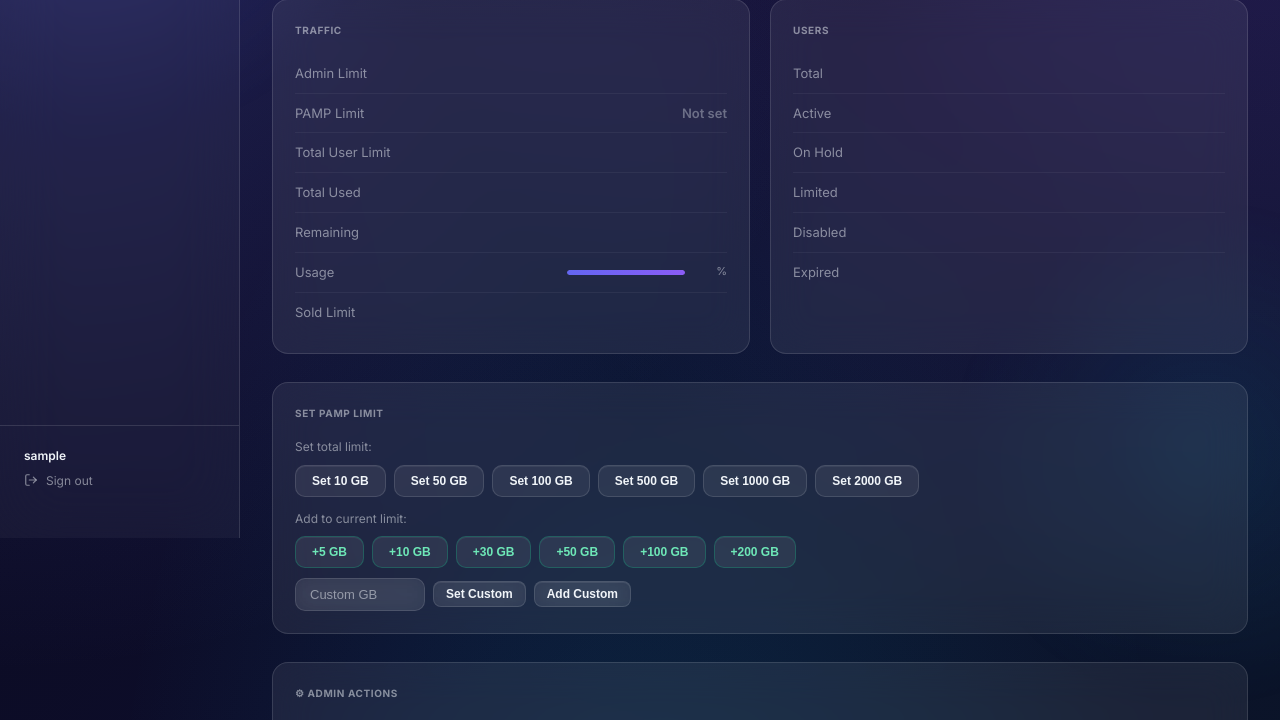
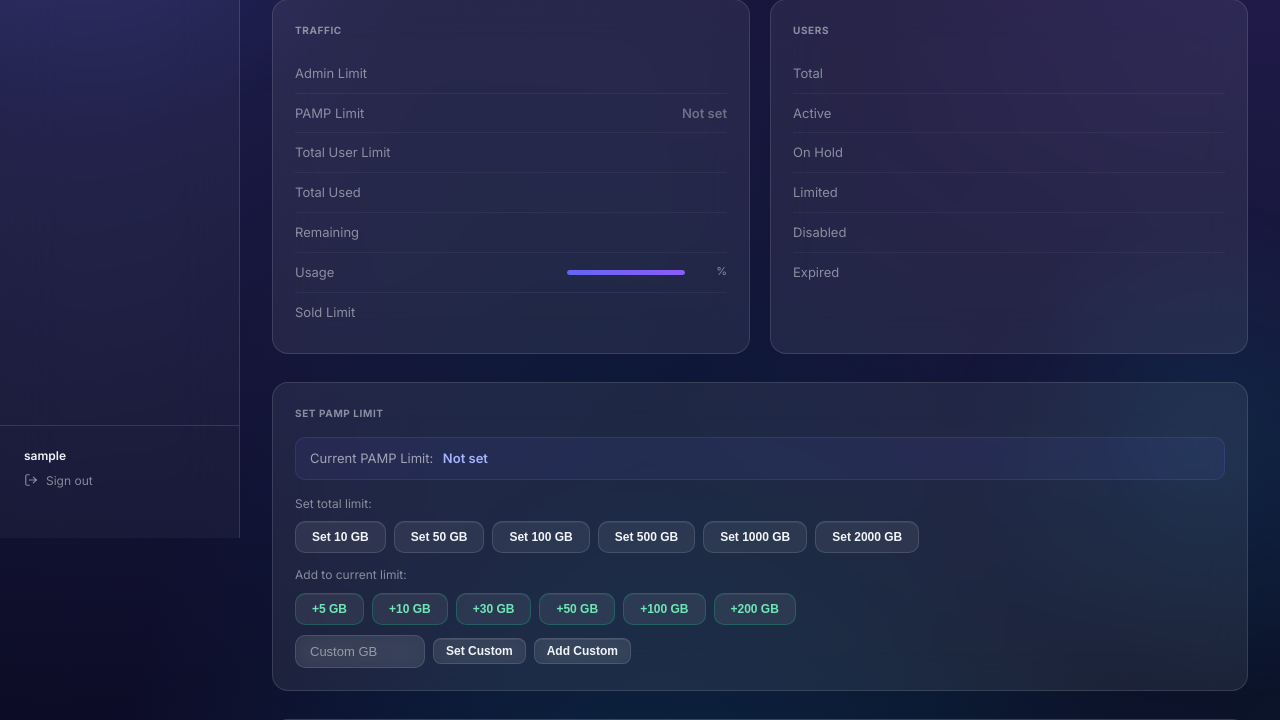
Before and after one commit to santiyagoburcart/PAMP, a Django app: template admins/templates/admins/admin_detail.html in a window 1280 px wide. Shown: the part 262-982 px from the top of the page. Run offline with Django 4.2, Linux system fonts and the light colour scheme; the template is opened without the code that fills it, so the values that code supplies are empty; the visitor is signed in with stand-in values (Sample User, id 1); parts of the project's set-up code (start-up, migrations or seed data) failed here and were passed over; some libraries are stand-ins or nearby versions.

Commit message:
auto: update admins/templates/admins/admin_detail.html

```diff
--- a/admins/templates/admins/admin_detail.html
+++ b/admins/templates/admins/admin_detail.html
@@ -64,6 +64,13 @@
 <div class="detail-section" style="margin-bottom:28px;">
   <h3>Set PAMP Limit</h3>
   <div id="limit-result-{{ a.username }}"></div>
+
+  <div style="margin-bottom:14px;padding:10px 14px;background:rgba(99,102,241,0.08);border:1px solid rgba(99,102,241,0.2);border-radius:10px;font-size:13px;">
+    <span style="color:rgba(241,245,249,0.6);">Current PAMP Limit:</span>
+    <span style="color:#a5b4fc;font-weight:600;margin-left:6px;">
+      {% if has_pamp_limit %}{{ current_pamp_limit_fmt }}{% else %}Not set{% endif %}
+    </span>
+  </div>
 
   <p style="color:var(--muted);font-size:12px;margin-bottom:8px;">Set total limit:</p>
   <div class="limit-group">
```
